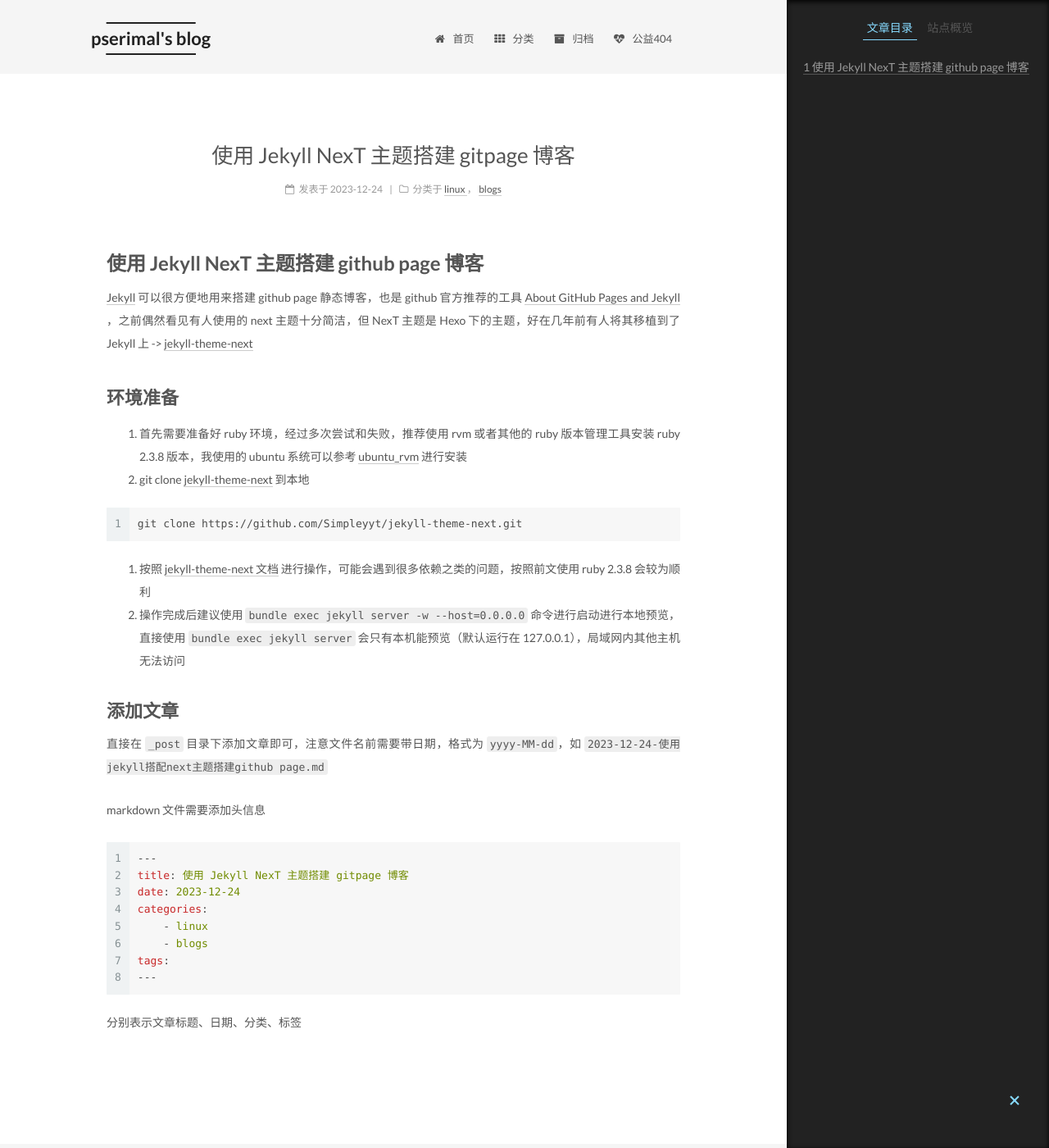
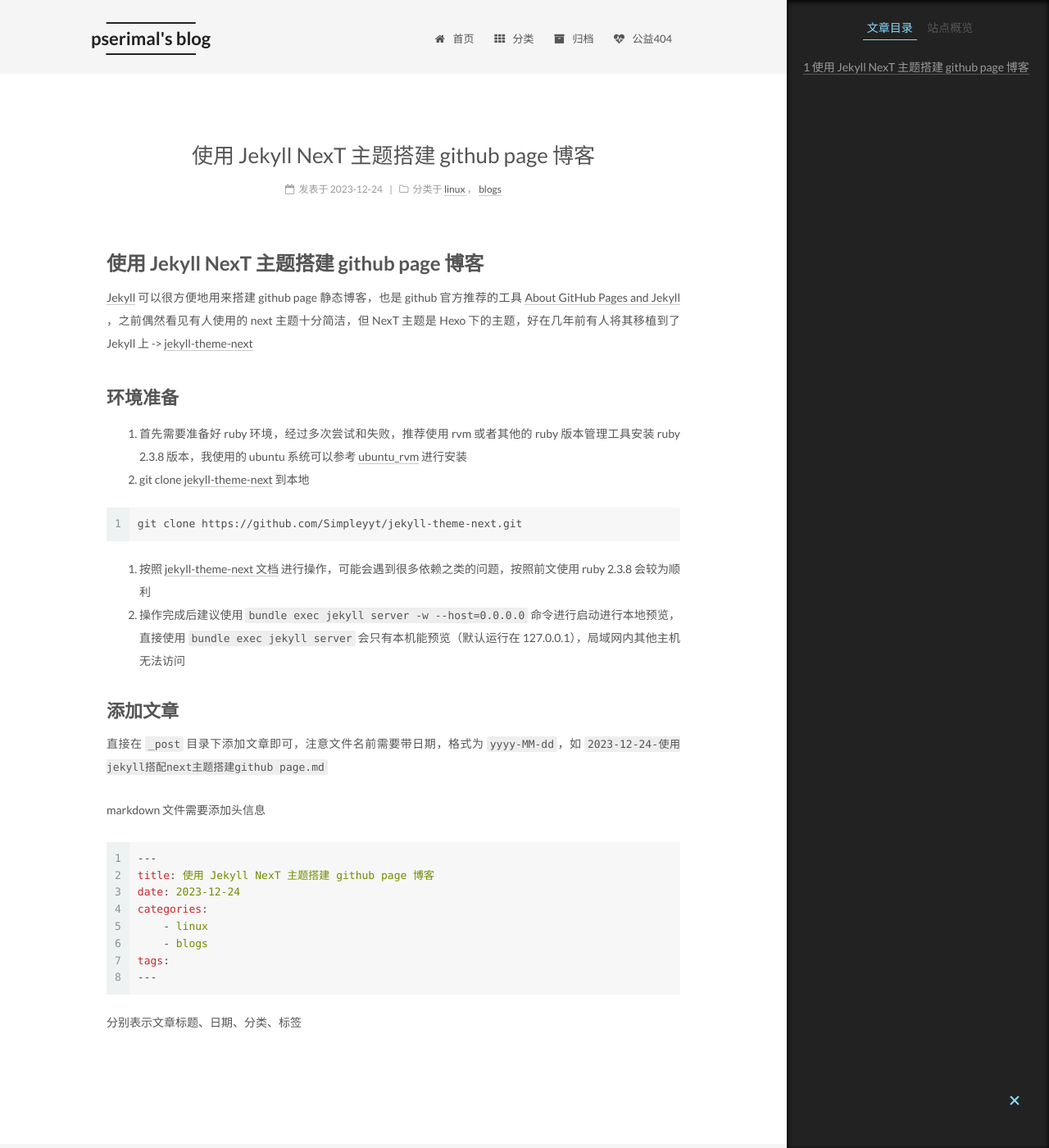
Before and after one commit to pserimal/pserimal.github.io, a Jekyll site: the page built from _posts/2023-12-24-使用Jekyll-NexT主题搭建githubpage博客.md, in a window 1280 px wide and 1400 px high. Shown: the whole window at 82% size. Built offline with Jekyll 4.4.1, drawn with Linux system fonts in a browser that asks for light colours.

Commit message:
Update 2023-12-24-使用Jekyll-NexT主题搭建githubpage博客.md

````diff
--- a/_posts/2023-12-24-使用Jekyll-NexT主题搭建githubpage博客.md
+++ b/_posts/2023-12-24-使用Jekyll-NexT主题搭建githubpage博客.md
@@ -1,11 +1,12 @@
 ---
-title: 使用 Jekyll NexT 主题搭建 gitpage 博客
+title: 使用 Jekyll NexT 主题搭建 github page 博客
 date: 2023-12-24
 categories:
     - linux
     - blogs
 tags:
 ---
+
 
 # 使用 Jekyll NexT 主题搭建 github page 博客
 
@@ -30,7 +31,7 @@
 
 ```yaml
 ---
-title: 使用 Jekyll NexT 主题搭建 gitpage 博客
+title: 使用 Jekyll NexT 主题搭建 github page 博客
 date: 2023-12-24
 categories:
     - linux
````
